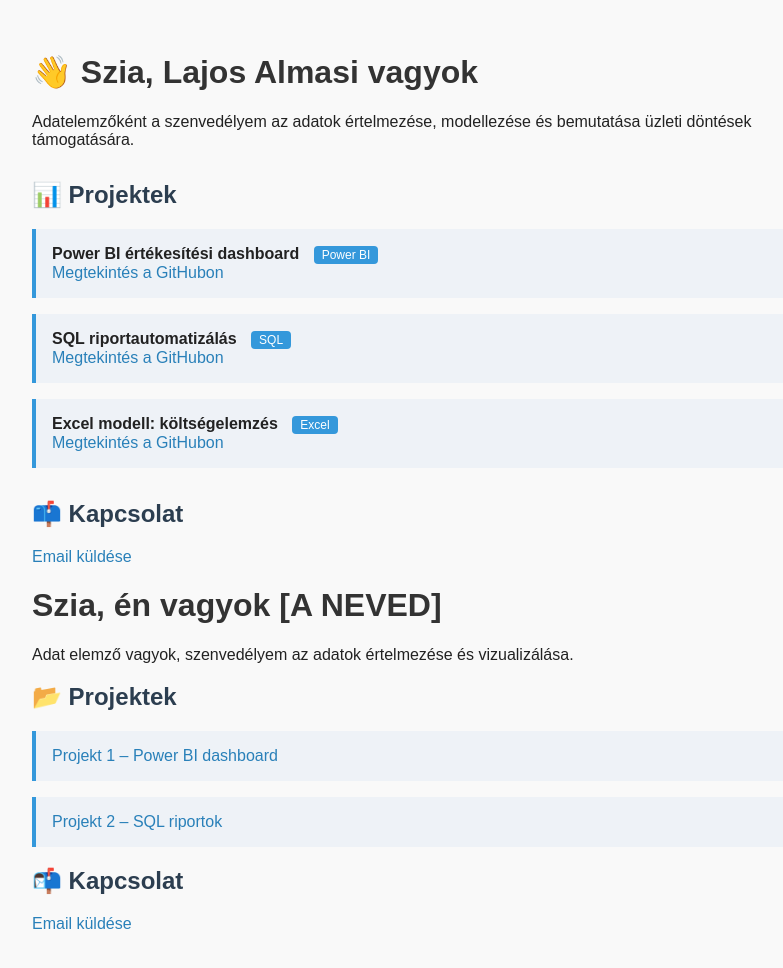
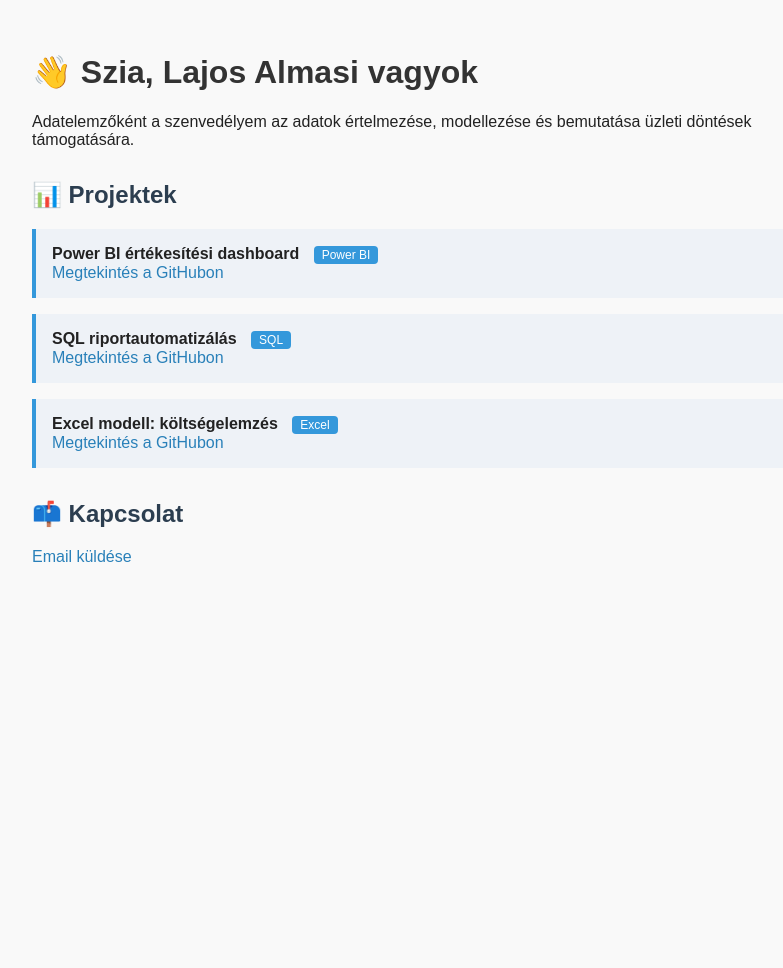
Before and after one commit to Almaxi/lajosalmasi.github.io, a plain HTML site: page lajos_portfolio/index.html in a window 1280 px wide. Shown: the whole page, without its empty margins (208-991 px from the left). After the commit the page ends 800 px from the top, so only its background shows below. Drawn offline with Linux system fonts and the light colour scheme.

Commit message:
Régi HTML blokk eltávolítása

```diff
--- a/lajos_portfolio/index.html
+++ b/lajos_portfolio/index.html
@@ -96,16 +96,3 @@
   </style>
 </head>
 <body>
-  <h1>Szia, én vagyok [A NEVED]</h1>
-  <p>Adat elemző vagyok, szenvedélyem az adatok értelmezése és vizualizálása.</p>
-
-  <h2>📂 Projektek</h2>
-  <ul>
-    <li><a href="https://github.com/sajatfelhasznalonev/projekt1">Projekt 1 – Power BI dashboard</a></li>
-    <li><a href="https://github.com/sajatfelhasznalonev/projekt2">Projekt 2 – SQL riportok</a></li>
-  </ul>
-
-  <h2>📬 Kapcsolat</h2>
-  <p><a href="mailto:morialma1@gmail.com">Email küldése</a></p>
-</body>
-</html>
```
